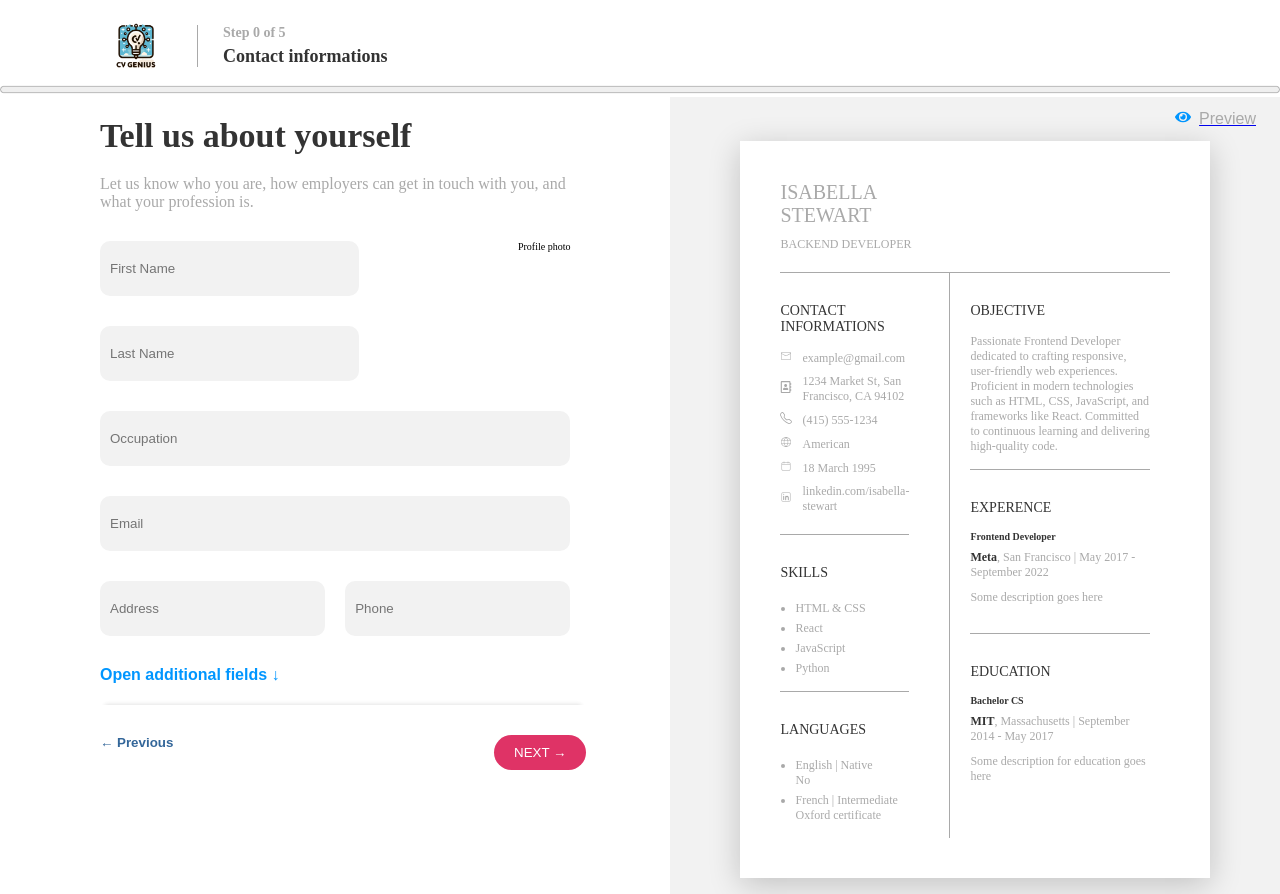
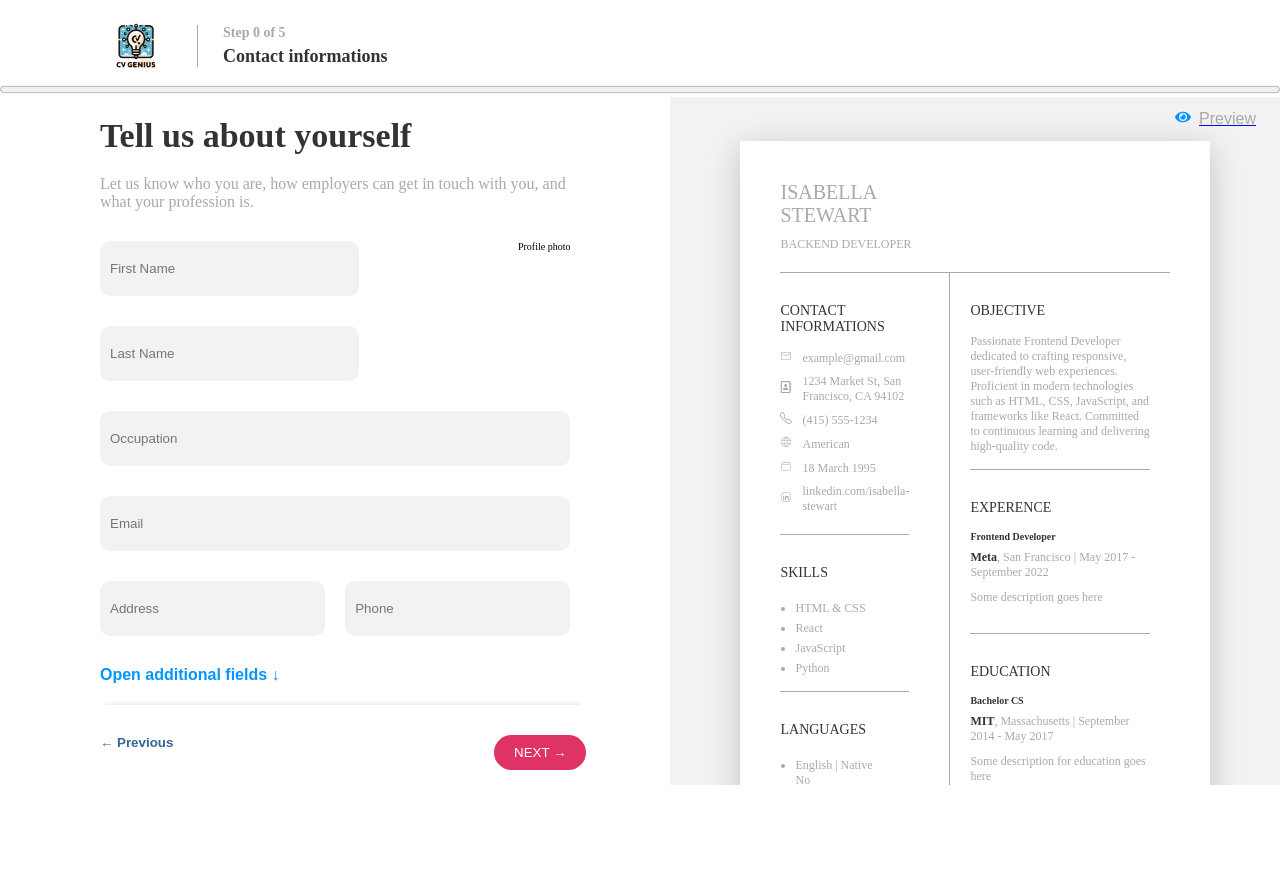
Before and after one commit to jovana623/cv-genius, a React (Vite) app: page /contact in a window 1280 px wide. After the commit the page ends 800 px from the top, so only its background shows below. Built offline with nearby package versions, Linux system fonts and the light colour scheme.

Commit message:
Fixed scrolling on resume and forms

```diff
--- a/src/styles/components/ResumeTemplate.scss
+++ b/src/styles/components/ResumeTemplate.scss
@@ -6,6 +6,11 @@
   background-color: $extra-light-gray;
   gap: 1rem;
   padding: 1rem 2rem;
+  overflow-y: scroll;
+
+  &::-webkit-scrollbar {
+    width: 0;
+  }
 
   &__preview {
     align-self: flex-end;
--- a/src/styles/layout/FormLayout.scss
+++ b/src/styles/layout/FormLayout.scss
@@ -6,6 +6,24 @@
   padding-right: 10rem;
   padding-bottom: 20rem;
   overflow-y: scroll;
+
+  &::-webkit-scrollbar {
+    width: 0.7rem;
+  }
+
+  &::-webkit-scrollbar-thumb {
+    background-color: $color-slate-gray;
+    border-radius: 6px;
+  }
+
+  &::-webkit-scrollbar-track {
+    background-color: $color-light-gray;
+    border-radius: 10px;
+  }
+
+  &::-webkit-scrollbar-thumb:hover {
+    background-color: $color-steel-gray;
+  }
 
   &--title {
     margin-bottom: 2rem;
--- a/src/styles/pages/AppLayout.scss
+++ b/src/styles/pages/AppLayout.scss
@@ -1,4 +1,6 @@
 .main--layout {
   display: grid;
+  height: 86dvh;
   grid-template-columns: 11fr 10fr;
+  overflow: hidden;
 }
```
